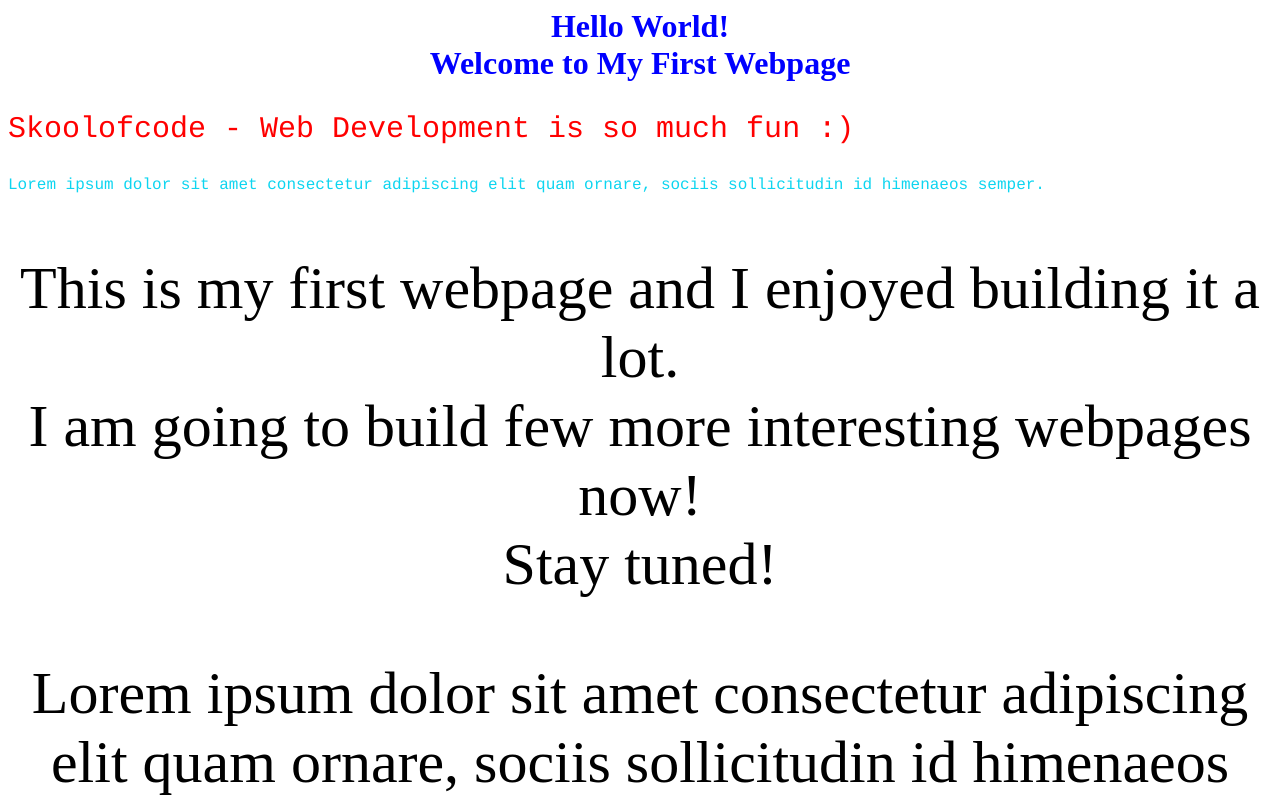
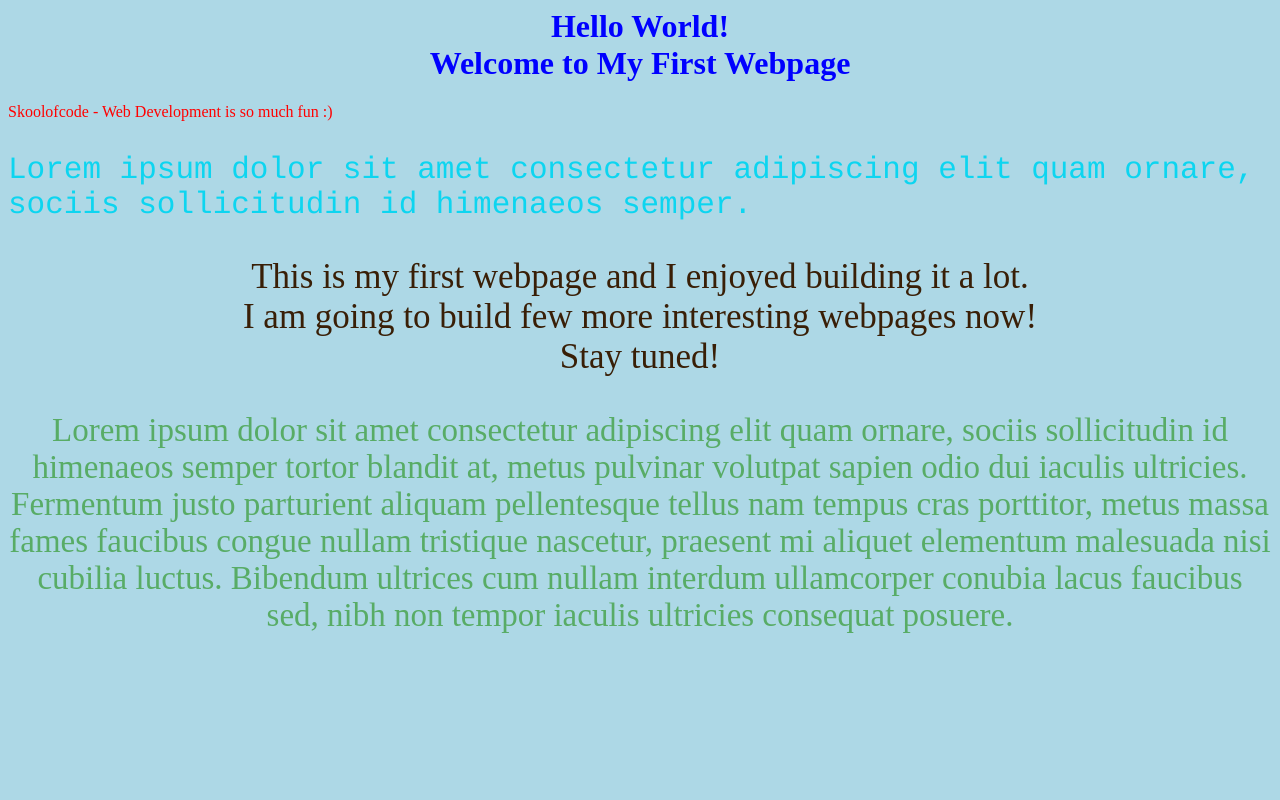
Before and after one commit to yerArias/curso-progra, a plain HTML site: page Ejercicio 3 CSS/index.html in a window 1280 px wide. Shown: the top 800 px of the page. Drawn offline with Linux system fonts and the light colour scheme.

Commit message:
bug fixe

```diff
--- a/Ejercicio 3 CSS/index.html
+++ b/Ejercicio 3 CSS/index.html
@@ -4,19 +4,19 @@
     <head>
         <title>Hello World! </title>
     </head>
-    <body style="backgroundColor:lightblue;">
+    <body style="background-Color:lightblue;">
         <h1 style="color:blue; text-align:center;">Hello World!<br>Welcome to My First Webpage</h1>
-        <p style="color:red; font-size:30px; font-family: Courier;">Skoolofcode - Web Development is so much fun :) </p>
+        <p style=color:red; font-size:30px; font-family: Courier;>Skoolofcode - Web Development is so much fun :) </p>
 
-        <p style="color:rgb(13, 213, 240); font-size:60m; font-family: Courier; text-position:center;">
+        <p style="color:rgb(13, 213, 240); font-size:31px; font-family:Courier; "text-position:center;>
             Lorem ipsum dolor sit amet consectetur adipiscing elit quam ornare, sociis sollicitudin id himenaeos semper.
         </p>
 
-        <p style="color:rgb(80, 17, 12, 48, 45); font-size:60px; font-family:Bradley Hand ITC; text-align:center;">
+        <p style="color:rgb(57, 31, 7); font-size:35px; font-family:Bradley Hand ITC; text-align:center;">
         This is my first webpage and I enjoyed building it a lot.<br>
         I am going to build few more interesting webpages now!<br>Stay tuned! </p>
 
-        <p style="text-color:rgb(88, 172, 102); font-size:60px; font-family:Bradley Hand ITC; text-align:center;">
+        <p style="color:rgb(88, 172, 102); font-size:33px; font-family:Bradley Hand ITC; text-align:center;">
             Lorem ipsum dolor sit amet consectetur adipiscing elit quam ornare, sociis sollicitudin id himenaeos semper tortor blandit at, metus pulvinar volutpat sapien odio
             dui iaculis ultricies. Fermentum justo parturient aliquam pellentesque tellus nam tempus cras porttitor, metus massa fames faucibus congue nullam tristique nascetur,
             praesent mi aliquet elementum malesuada nisi cubilia luctus.
```
Also changed, not shown: Ejercicio 4 All/index.html (+7 -6 lines).
